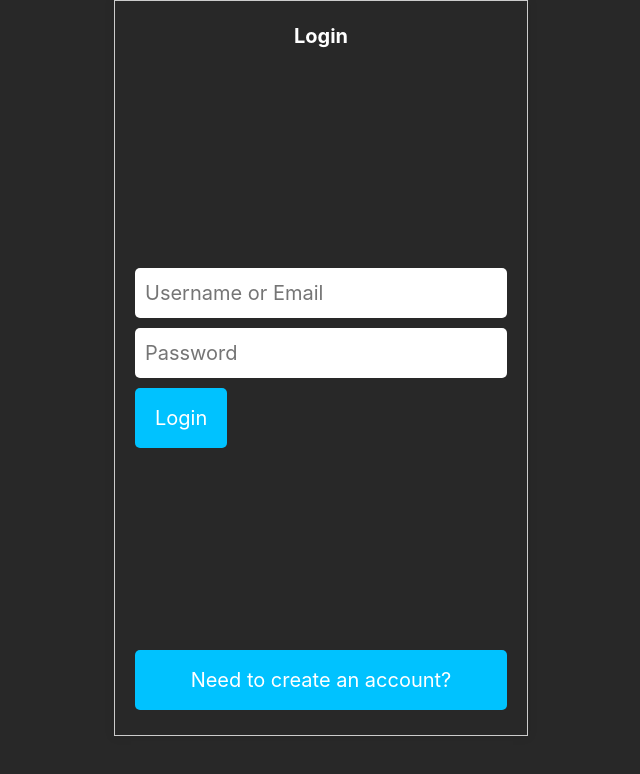
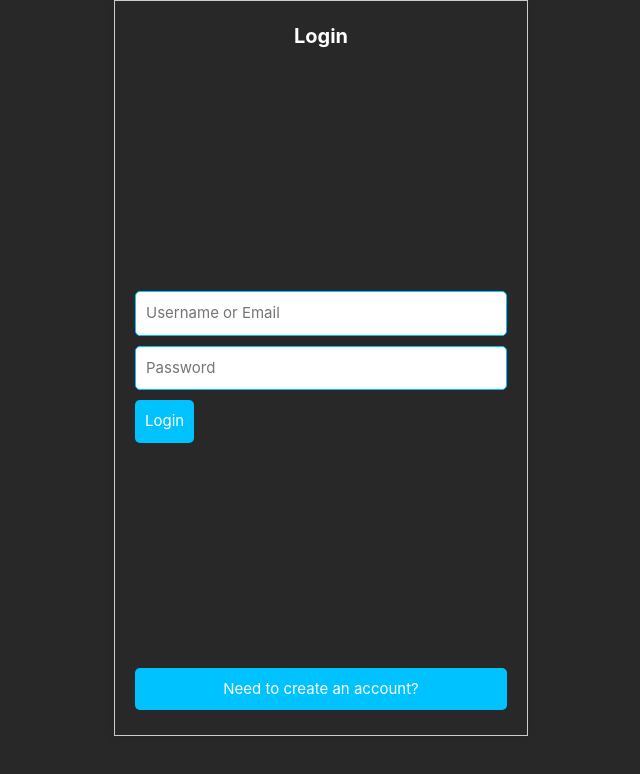
Before and after one commit to Esteban478/level-up, a React (Vite) app in the folder client/: page /auth in a window 1280 px wide. Shown: the top 774 px of the page, without its empty margins (319-959 px from the left). Built offline with nearby package versions, Linux system fonts and the light colour scheme; a web font is replaced by a local one.

Commit message:
Implement protected routes and user retrieval via token

```diff
--- a/client/src/App.tsx
+++ b/client/src/App.tsx
@@ -1,6 +1,7 @@
 import React from 'react';
 import { BrowserRouter as Router, Routes, Route, Navigate } from 'react-router-dom';
 import { useAuth } from './hooks/useAuth';
+import ProtectedRoute from './components/shared/ProtectedRoute';
 import MainLayout from './components/layouts/MainLayout';
 import FullScreenLayout from './components/layouts/FullScreenLayout';
 import Auth from './pages/Auth';
@@ -28,11 +29,10 @@ const App: React.FC = () => {
     <Router>
       <Routes>
         {/* Public routes */}
-        <Route path="/auth" element={
-            <Auth />
-        } />
+        <Route path="/auth" element={<Auth />} />
 
         {/* Protected routes */}
+        <Route element={<ProtectedRoute />}>
           <Route path="/today" element={
             <MainLayout topNav={<TopNav />}>
               <Today />
@@ -80,6 +80,7 @@ const App: React.FC = () => {
               <ProfileSettings />
             </FullScreenLayout>
           } />
+        </Route>
 
         {/* Redirects */}
         <Route path="/" element={<Navigate to={user ? "/today" : "/auth"} replace />} />
--- /dev/null
+++ b/client/src/components/shared/ProtectedRoute.tsx
@@ -0,0 +1,15 @@
+import React from 'react';
+import { Navigate, Outlet } from 'react-router-dom';
+import { useAuth } from '../../hooks/useAuth';
+
+const ProtectedRoute: React.FC = () => {
+  const { user, loading } = useAuth();
+
+  if (loading) {
+    return <div>Loading...</div>;
+  }
+
+  return user ? <Outlet /> : <Navigate to="/auth" replace />;
+};
+
+export default ProtectedRoute;
--- a/client/src/context/Auth.tsx
+++ b/client/src/context/Auth.tsx
@@ -34,6 +34,7 @@ export const AuthProvider: React.FC<{ children: React.ReactNode }> = ({ children
 
           if (response.ok) {
             const data = await response.json();
+            console.log(data)
             setUser(data.user);
           } else {
             localStorage.removeItem('token');
--- a/client/src/index.css
+++ b/client/src/index.css
@@ -40,7 +40,7 @@
   --h3: bold 1.5rem/1.2em var(--fss);
   --h4: bold 1.12rem/1.6em var(--fss);
   --big: 1rem/1.6em var(--fss);
-  --p: .8rem/1.2em var(--fss);
+  --p: .8rem/0.9em var(--fss);
   --small: .75rem/1.8em var(--fss);
 }
 
@@ -152,28 +152,22 @@ textarea {
   padding: 0.5rem;
   margin: 0.25rem 0;
   border-radius: 0.25rem;
-  border: 1px solid var(--color-tertiary);
+  border: 1px solid var(--color-primary);
 }
 
 /* Simple button styles */
 button {
   background-color: var(--color-primary);
-  color: var(--color-tertiary);
+  color: var(--color-text);
   border: none;
   cursor: pointer;
-  padding: 0.75rem 1rem;
+  font-size: var(--sm);
+  padding: var(--xs);
 }
-
 /* Links */
 a {
   color: var(--color-secondary);
   text-decoration: none;
-}
-
-/* Focus styles */
-:focus {
-  outline: 2px solid var(--color-primary);
-  outline-offset: 2px;
 }
 
 /* Animations */
--- a/client/src/styles/AuthPage.css
+++ b/client/src/styles/AuthPage.css
@@ -12,6 +12,13 @@
 
 .auth-page form input {
     width: 100%;
+    padding: var(--xs);
+    font-size: var(--sm);
+}
+
+.auth-page form input:focus {
+    outline: 2px solid var(--color-secondary);
+    outline-offset: 2px;
 }
 
 .auth-buttons {
--- a/client/src/styles/BottomNav.css
+++ b/client/src/styles/BottomNav.css
@@ -1,4 +1,5 @@
 .bottom-nav {
+    height: 70px;
     display: flex;
     justify-content: space-between;
     padding: var(--xs);
@@ -12,6 +13,9 @@
     border-radius: var(--xs);
     border: 1px solid transparent;
 }
+.bottom-nav a svg {
+    font-size: var(--lg);
+}
 .bottom-nav a.active {
     border: var(--color-primary) 1px solid;
     background-color: var(--color-background-400);
```
Also changed, not shown: client/src/pages/Today.tsx (line endings or trailing spaces), 2 other files (tests, documents, lock files or other folders). Lines whose indentation alone changed are shown as unchanged.
